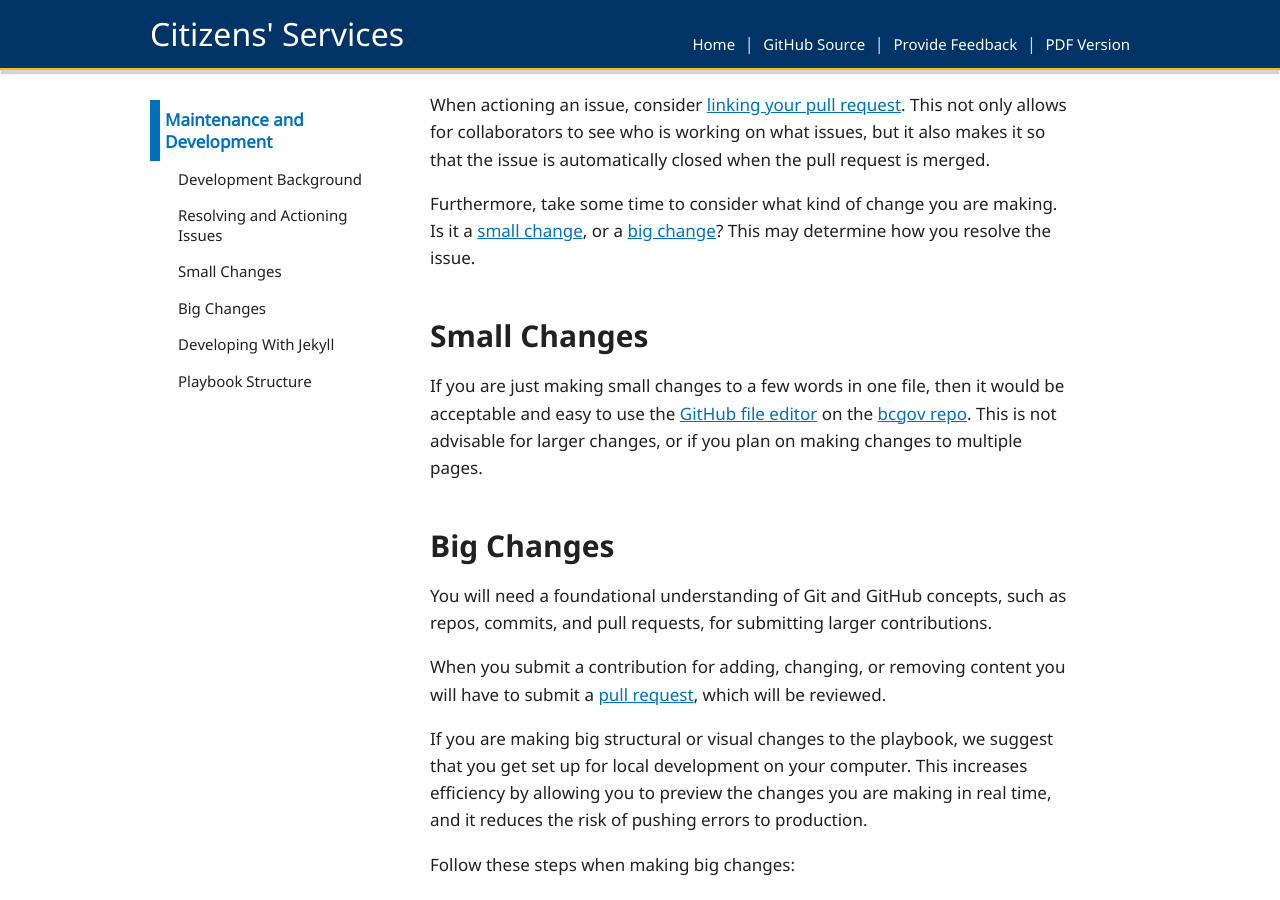
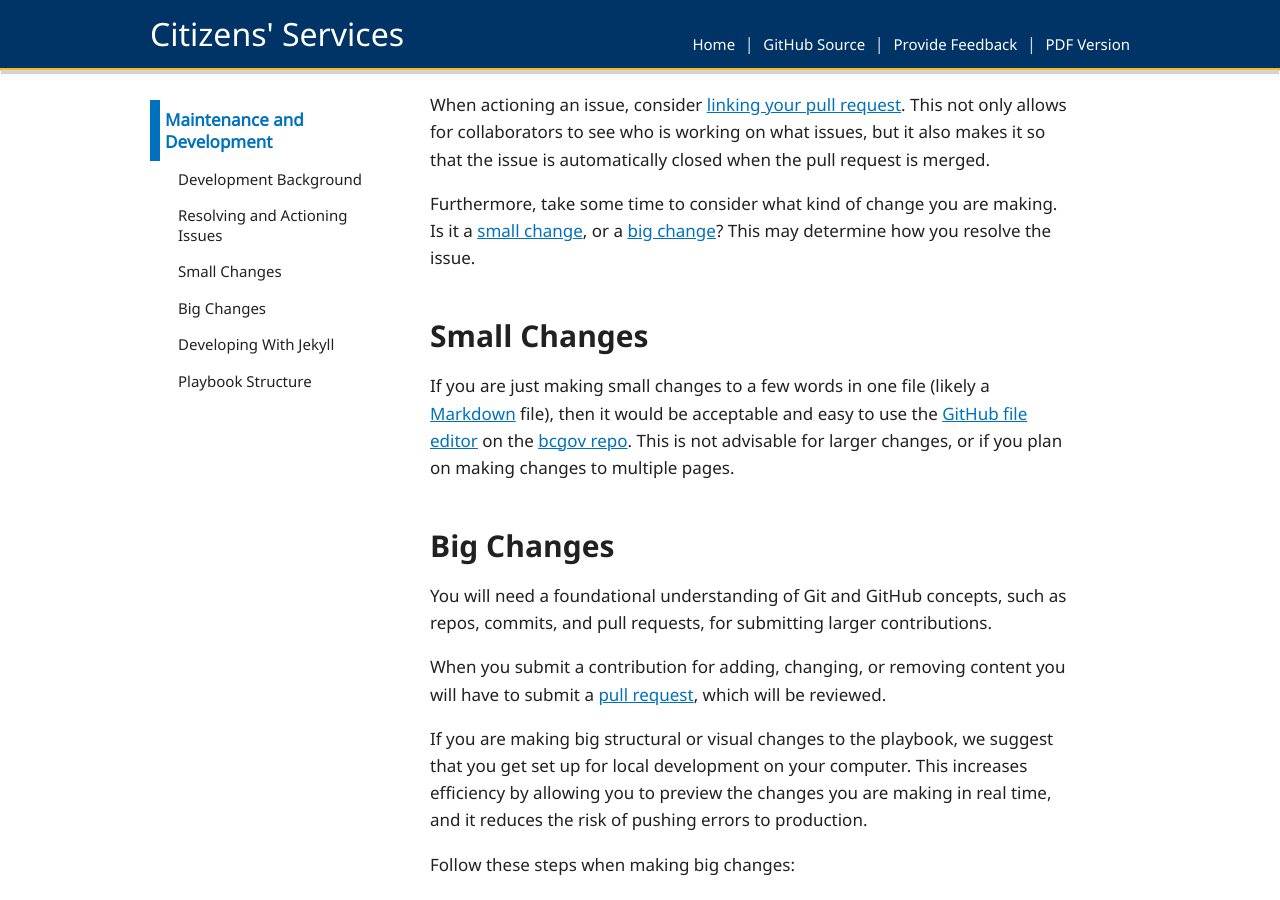
Before and after one commit to HeatherRemacle/exchangelabops, a Jekyll site: the page built from pages/maintenanceanddevelopment.md, in a window 1280 px wide and 900 px high, scrolled down 697 px. Built offline with Jekyll 4.4.1, drawn with Linux system fonts in a browser that asks for light colours.

Commit message:
Update maintenanceanddevelopment.md

```diff
--- a/pages/maintenanceanddevelopment.md
+++ b/pages/maintenanceanddevelopment.md
@@ -30,10 +30,10 @@ Some of the changes we made include:
 ## Resolving and Actioning Issues
 When actioning an issue, consider [linking your pull request](https://help.github.com/en/github/managing-your-work-on-github/linking-a-pull-request-to-an-issue){:target="_blank"}. This not only allows for collaborators to see who is working on what issues, but it also makes it so that the issue is automatically closed when the pull request is merged.
 
-Furthermore, take some time to consider what kind of change you are making. Is it a [small change](#small-changes){:target="_blank"}, or a [big change](#big-changes){:target="_blank"}? This may determine how you resolve the issue.
+Furthermore, take some time to consider what kind of change you are making. Is it a [small change](#small-changes), or a [big change](#big-changes)? This may determine how you resolve the issue.
 
 ## Small Changes
-If you are just making small changes to a few words in one file, then it would be acceptable and easy to use the [GitHub file editor](https://help.github.com/en/github/managing-files-in-a-repository/editing-files-in-your-repository){:target="_blank"} on the [bcgov repo](https://github.com/bcgov/CITZ-IMB-playbook){:target="_blank"}. This is not advisable for larger changes, or if you plan on making changes to multiple pages.
+If you are just making small changes to a few words in one file (likely a [Markdown](#a-note-on-markdown) file), then it would be acceptable and easy to use the [GitHub file editor](https://help.github.com/en/github/managing-files-in-a-repository/editing-files-in-your-repository){:target="_blank"} on the [bcgov repo](https://github.com/bcgov/CITZ-IMB-playbook){:target="_blank"}. This is not advisable for larger changes, or if you plan on making changes to multiple pages.
 
 ## Big Changes
 You will need a foundational understanding of Git and GitHub concepts, such as repos, commits, and pull requests, for submitting larger contributions.
```
Also changed, not shown: other parts of pages/maintenanceanddevelopment.md (+1 -0 lines).
